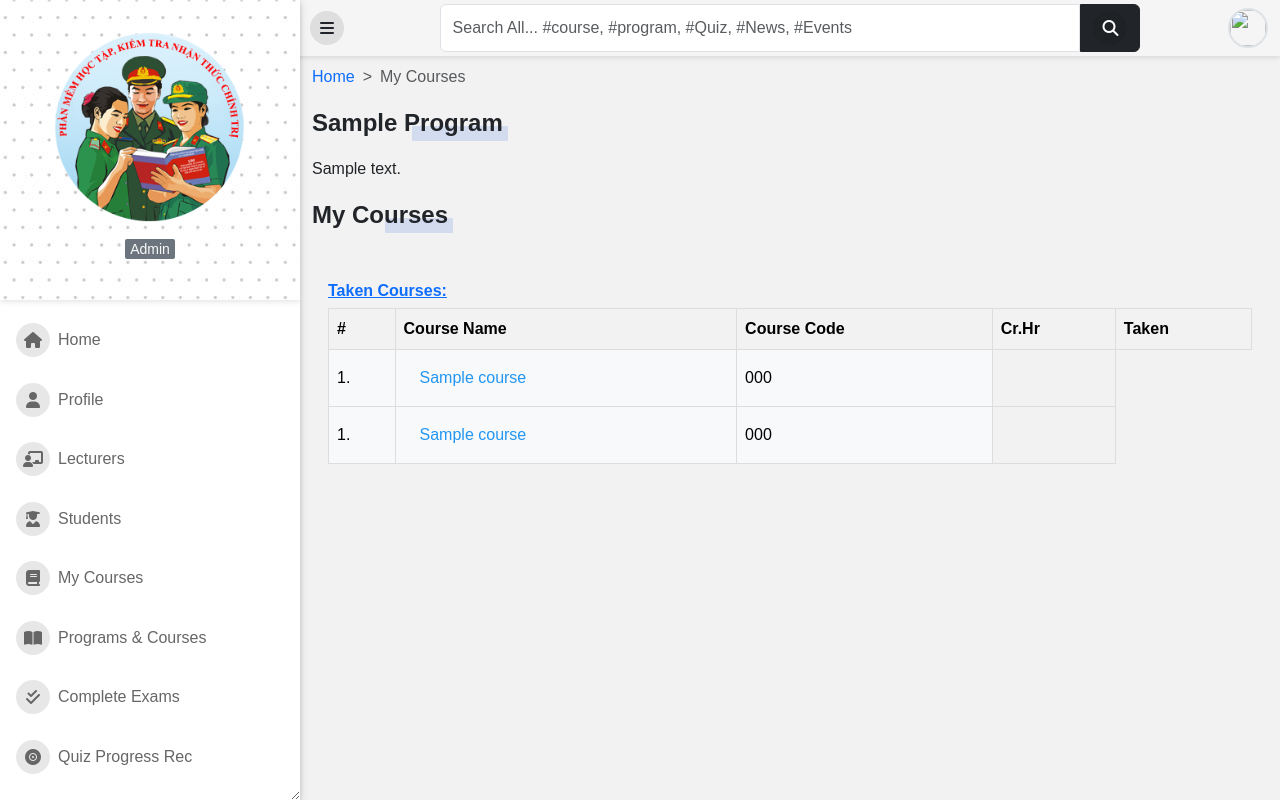
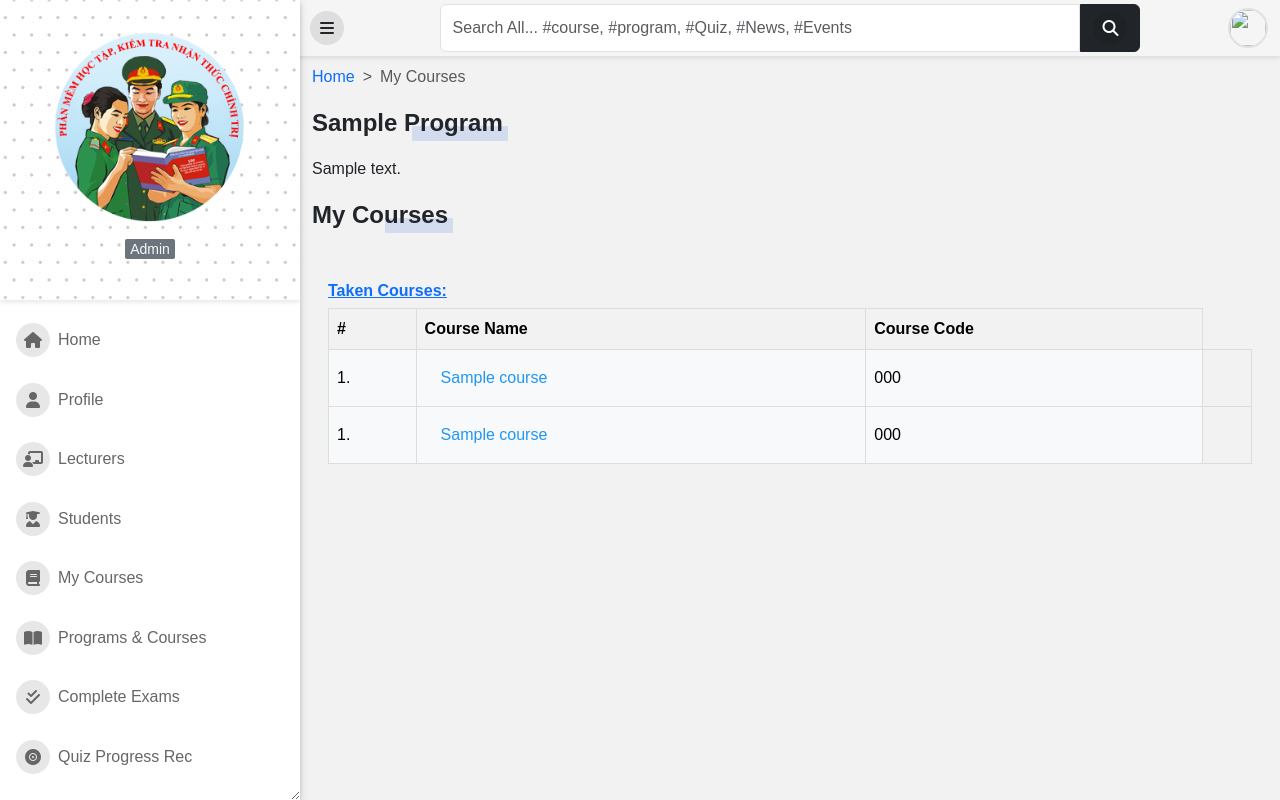
Before and after one commit to mdnanh/d97Learn, a Django app: template templates/course/user_course_list.html in a window 1280 px wide. Run offline with Django 3.2, Linux system fonts and the light colour scheme; a user stored in the database is signed in; tables that the repository leaves empty hold one stand-in row (values such as "Sample post"); the template is opened without the code that fills it: values that come from a table or form of the project are taken from there, most other values are stand-ins (such as "Sample title", 1, 10 or a date in 2020); parts of the project's set-up code (start-up, migrations or seed data) failed here and were passed over; some libraries are stand-ins or nearby versions.

Commit message:
UI student's course

```diff
--- a/templates/course/user_course_list.html
+++ b/templates/course/user_course_list.html
@@ -35,8 +35,8 @@
                     <th>#</th>
                     <th> {% trans 'Course Name' %} </th>
                     <th> {% trans 'Course Code' %} </th>
-                    <th> {% trans 'Cr.Hr' %} </th>
-                    <th> {% trans 'Taken' %} </th>
+                    <!-- <th> {% trans 'Cr.Hr' %} </th> -->
+                    <!-- <th> {% trans 'Taken' %} </th> -->
                 </tr>
             </thead>
             <tbody>
```
